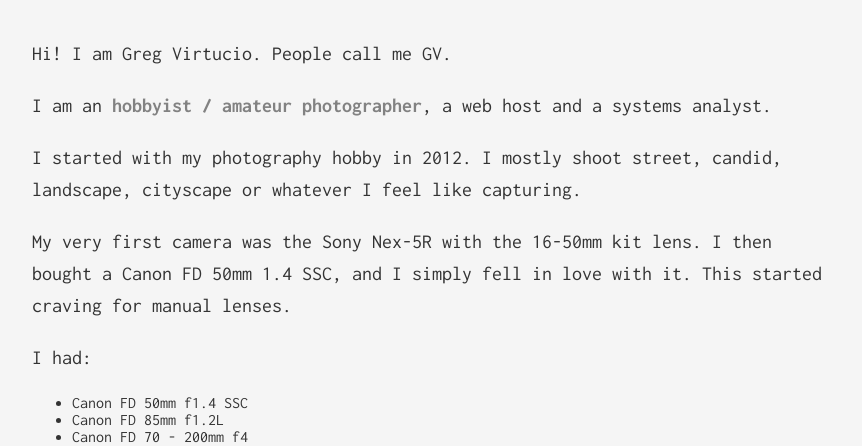
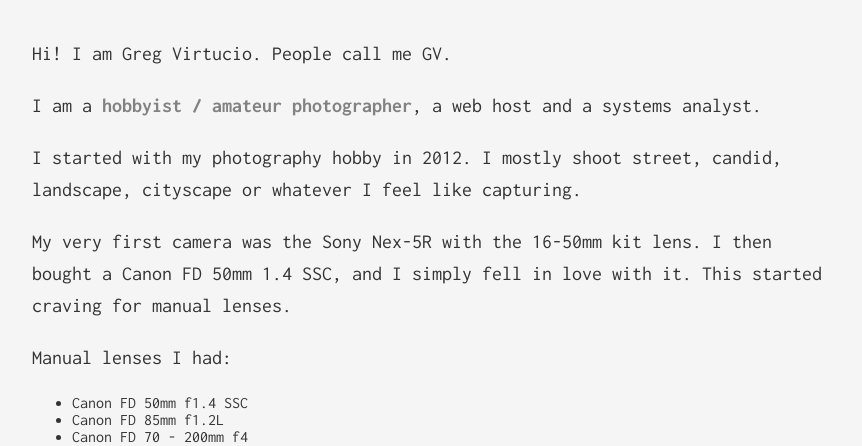
Before and after one commit to mayarichman/gvirtucio.github.io, a Jekyll site: the page built from about.md, in a window 1280 px wide. Shown: the part 650-1096 px from the top of the page, without its empty margins (208-1070 px from the left). Built offline with Jekyll 4.4.1, drawn with Linux system fonts in a browser that asks for light colours.

Commit message:
Update about.md

```diff
--- a/about.md
+++ b/about.md
@@ -7,13 +7,13 @@ permalink: /about/
 ![Greg Virtucio]({{ site.baseurl }}/assets/img/gv.jpg)
 Hi! I am Greg Virtucio. People call me GV.
 
-I am an [hobbyist / amateur photographer](http://gvpix.com), a web host and a systems analyst.
+I am a [hobbyist / amateur photographer](http://gvpix.com), a web host and a systems analyst.
 
 I started with my photography hobby in 2012. I mostly shoot street, candid, landscape, cityscape or whatever I feel like capturing.
 
 My very first camera was the Sony Nex-5R with the 16-50mm kit lens. I then bought a Canon FD 50mm 1.4 SSC, and I simply fell in love with it. This started craving for manual lenses.
 
-I had:
+Manual lenses I had:
 
 - Canon FD 50mm f1.4 SSC
 - Canon FD 85mm f1.2L
```
